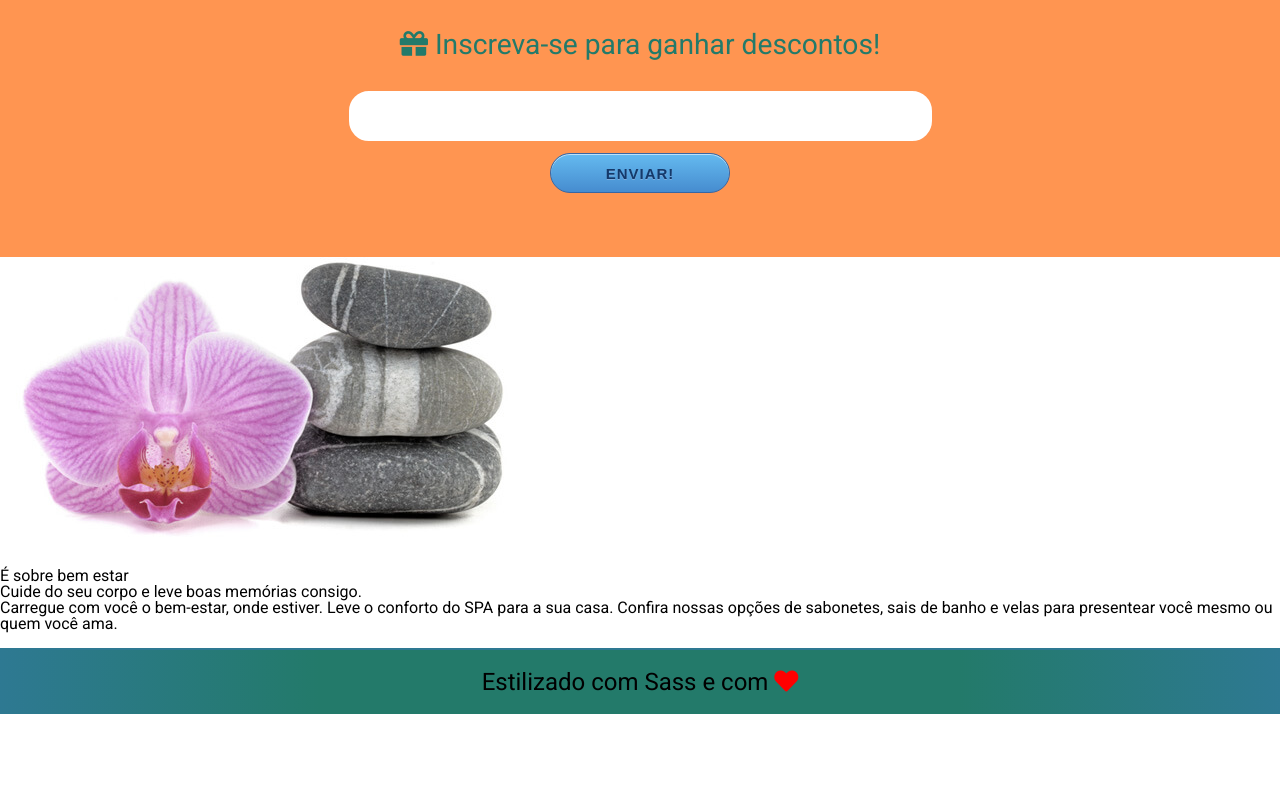
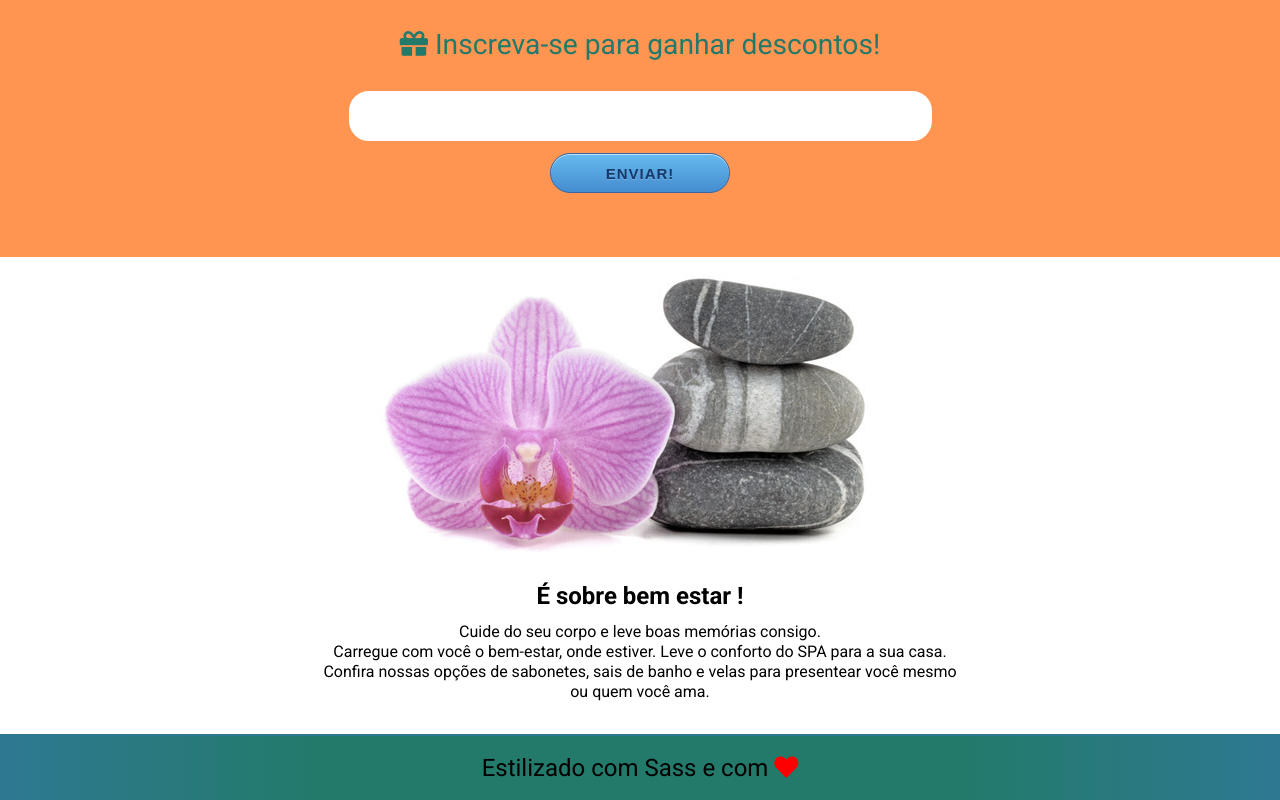
Before and after one commit to ElivanLimaJunior/Alura-Spa, a plain HTML site: page index.html in a window 1280 px wide. Shown: the part 1397-2197 px from the top of the page. Before the commit the page ends 2111 px from the top, so only its background shows below. Drawn offline with nearby package versions, Linux system fonts and the light colour scheme.

Commit message:
Estilizando as curiosidades e Finalizando projeto

```diff
--- /dev/null
+++ b/assets/style/components/_curiosidades.scss
@@ -0,0 +1,17 @@
+@import '../abstract/variaveis';
+
+.curiosidades {
+    text-align: center;
+    width: 50%;
+    margin: 0 auto;
+    padding: 16px;
+    line-height: 1.25rem;
+    h3 {
+        font-weight: bold;
+        font-size: $tamanho-do-texto / 2;
+        margin-bottom: 1rem;
+    }
+    h4 {
+
+    }
+}
--- a/assets/style/style.scss
+++ b/assets/style/style.scss
@@ -5,3 +5,4 @@
 @import 'components/cupom';
 @import 'components/botão';
 @import './components/_footer.sass';
+@import './components/curiosidades';
--- a/index.html
+++ b/index.html
@@ -83,12 +83,12 @@
                 </form>
             </div>
         </section>
-        <section>
+        <section class="curiosidades">
             <div>
                 <img src="assets/img/pedra-e-flor.jpeg" alt="">
             </div>
             <div>
-                <h3>É sobre bem estar</h3>
+                <h3>É sobre bem estar !</h3>
                 <h4>Cuide do seu corpo e leve boas memórias consigo.</h4>
                 <p>Carregue com você o bem-estar, onde estiver. Leve o conforto do SPA para a sua casa. Confira nossas opções de sabonetes, sais de banho e velas para presentear você mesmo ou quem você ama. </p>
             </div>
```
Also changed, not shown: assets/style/style.css, 1 other file.
